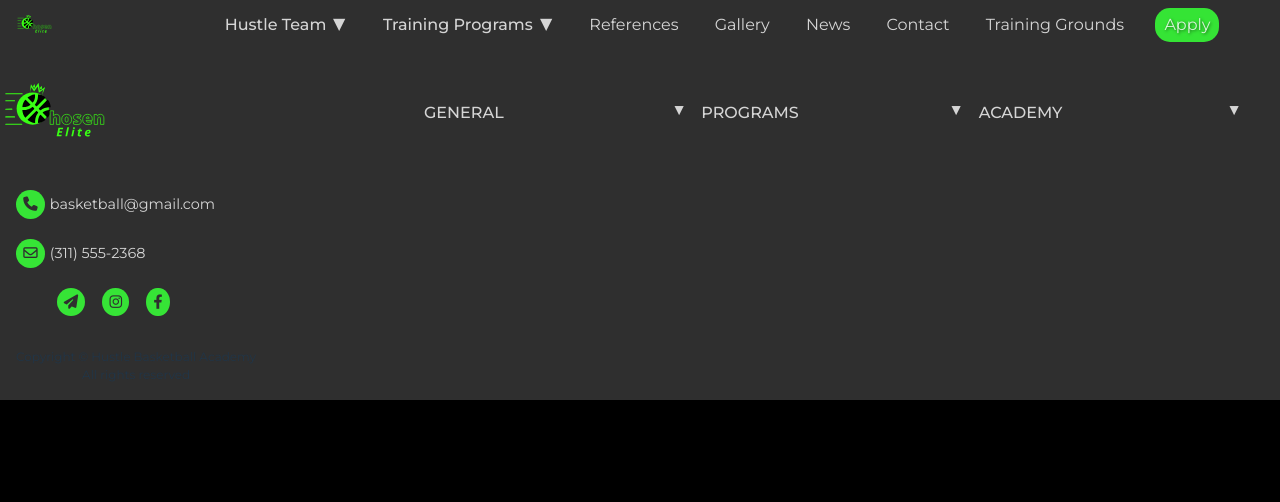
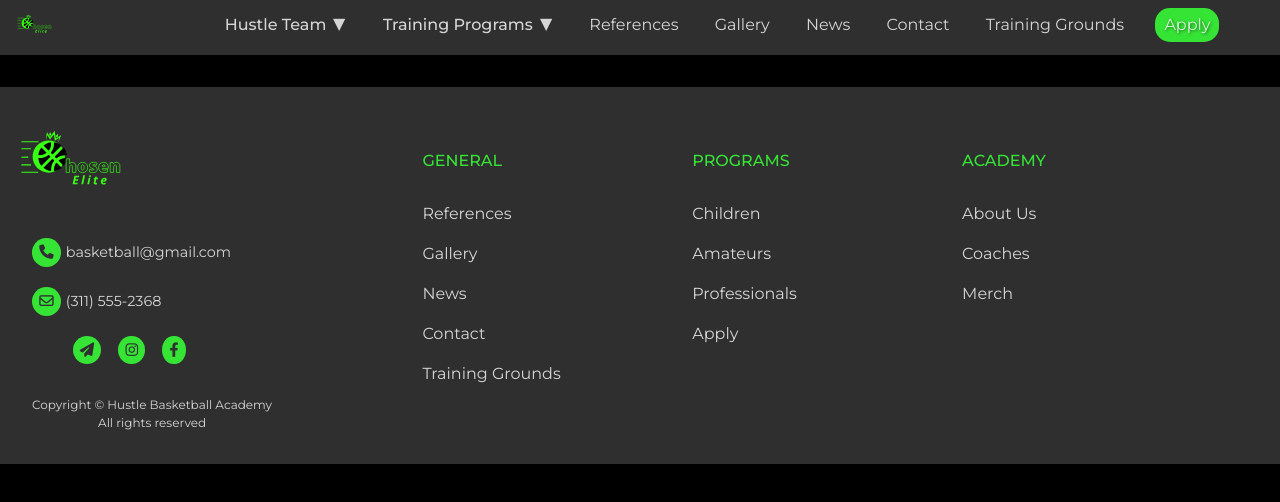
Before and after one commit to anthonyjprater/chosen-elite, a Vue app: page / in a window 1280 px wide. Shown: the top 502 px of the page. Built offline with nearby package versions, Linux system fonts and the light colour scheme.

Commit message:
footer menu desktop layout

```diff
--- a/src/components/footers/MainFooter.vue
+++ b/src/components/footers/MainFooter.vue
@@ -68,6 +68,8 @@ footer {
   flex-direction: column;
   align-items: center;
   background-color: var(--grey);
+  margin-top: 2rem;
+  padding: 1rem;
 }
 
 footer .logo {
@@ -183,13 +185,12 @@ address .social-links {
 address .copyright {
   display: flex;
   flex-direction: column;
+  color: var(--white);
 }
 
 @media (min-width: 768px) {
 
   footer {
-
-
     flex-flow: column wrap;
     max-height: 400px;
     align-items: baseline;
@@ -213,10 +214,38 @@ address .copyright {
   .footer-nav > ul {
     flex-direction: row;
     width: 100%;
+    align-items: baseline;
   }
 
   button.footer-nav-trigger {
     border: none;
+    padding: 1em 0;
+    color: var(--green);
   }
+
+  button.footer-nav-trigger::after {
+  display: none;
+  }
+
+  button.footer-nav-trigger:hover {
+    color: var(--white);
+    outline: none;
+    width:max-content;
+    border-radius: 30px;
+    text-shadow: 1px 1px 1px rgba(0, 0, 0, 0.5);
+    box-shadow: 2px 4px 4px rgba(0, 0, 0, 0.5);
+  }
+
+  li.has-sub-menu {
+    display: flex;
+    flex-direction: column;
+    align-items: baseline;
+  }
+
+  .footer-sub-menu {
+    text-align: left;
+  }
+
+
 }
 </style>
--- a/src/main.js
+++ b/src/main.js
@@ -8,6 +8,7 @@ createApp(App).mount('#app')
 const nav = document.querySelector('.main-nav')
 const trigger = document.querySelector('.menu-trigger')
 const menu = document.querySelector('.main-nav ul')
+const footerMenu = document.querySelectorAll('.footer-sub-menu')
 
 // Hide menu on open.
 menu.classList.add('hide')
@@ -194,3 +195,20 @@ document.addEventListener('click', (e) => {
     toggleFooterSubMenu(currentSubMenu, true)
   }
 })
+
+footerMenu.forEach(subMenu => {
+  if (window.innerWidth > 768) {
+    subMenu.classList.remove('hide')
+  }
+})
+
+function reportWindowSize() {
+  footerMenu.forEach(subMenu => {
+    // if (window.innerWidth > 768) {
+    //   subMenu.classList.remove('hide')
+    // }
+    window.innerWidth > 768 ? subMenu.classList.remove('.hide') : subMenu.classList.add('.hide')
+  })
+}
+
+window.onresize = reportWindowSize;
```
